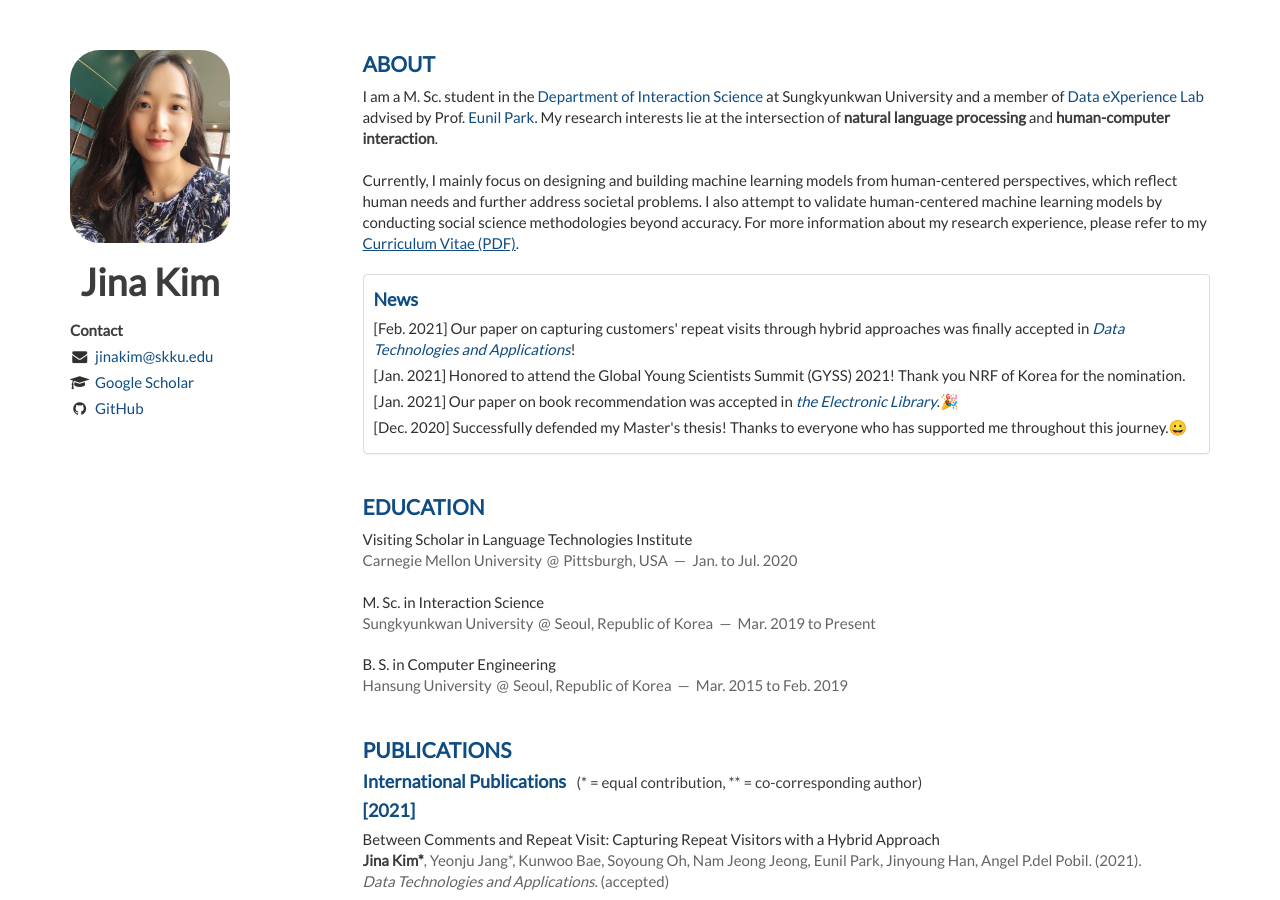
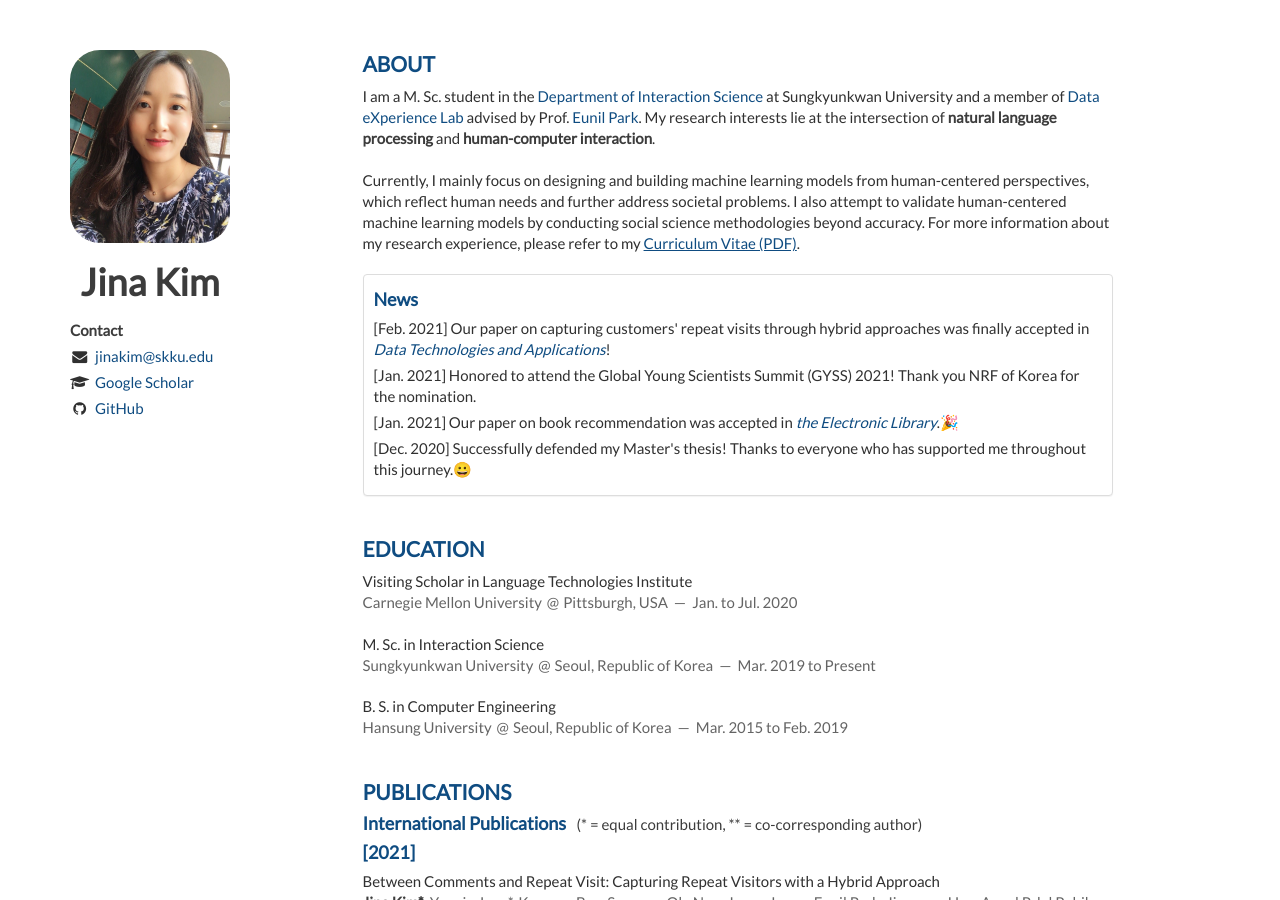
Before and after one commit to Jina-Kim/Jina-Kim.github.io, a Jekyll site: the page built from index.html, in a window 1280 px wide and 900 px high. Built offline with Jekyll 4.4.1, drawn with Linux system fonts in a browser that asks for light colours; nearby versions of some CDN libraries; the list of posts is cut into pages by our own code.

Commit message:
Update layout.html

```diff
--- a/_layouts/layout.html
+++ b/_layouts/layout.html
@@ -30,7 +30,7 @@
                     </ul>
                 </div>
             </header>
-            <div class="col-sm-9 col-sm-offset-3">
+            <div class="col-sm-8 col-sm-offset-3">
 
                 {{ content }}
 
```
